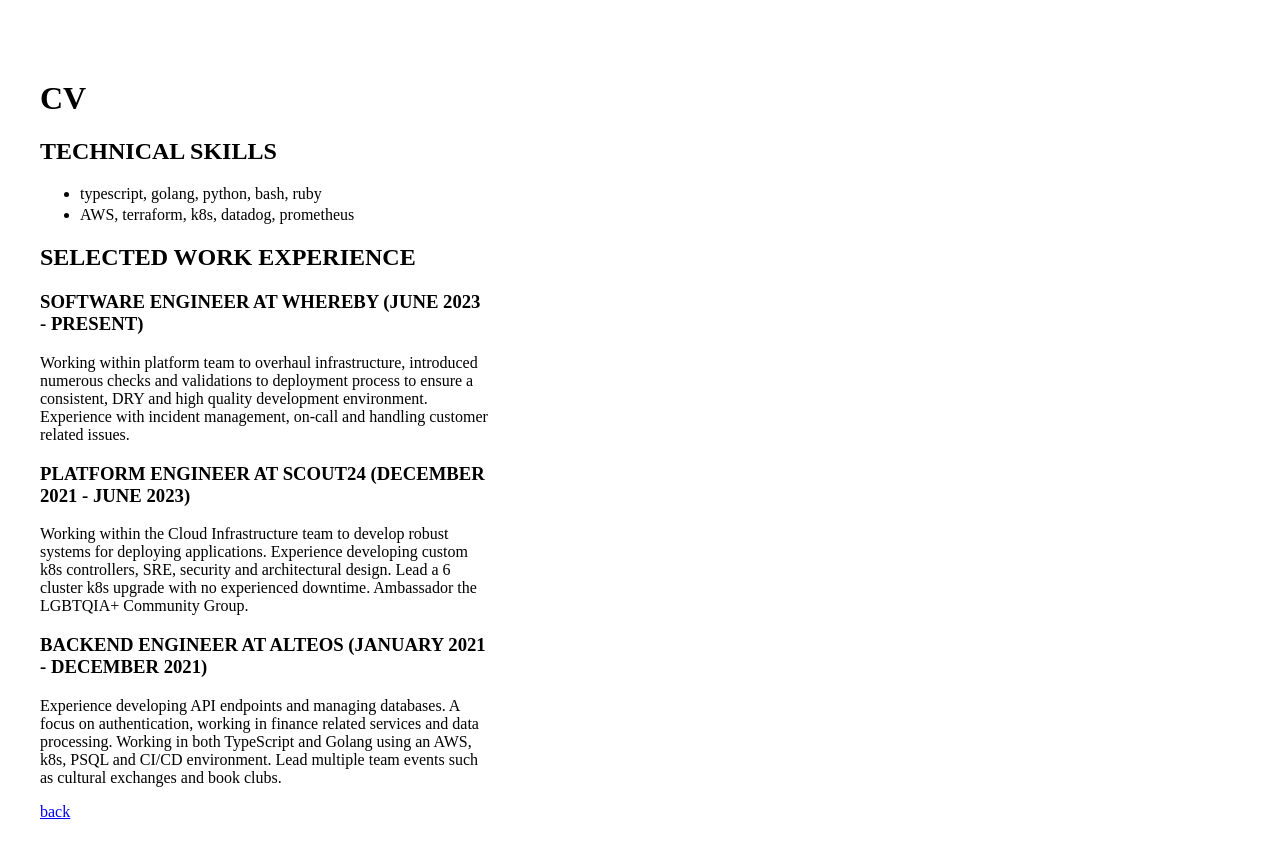
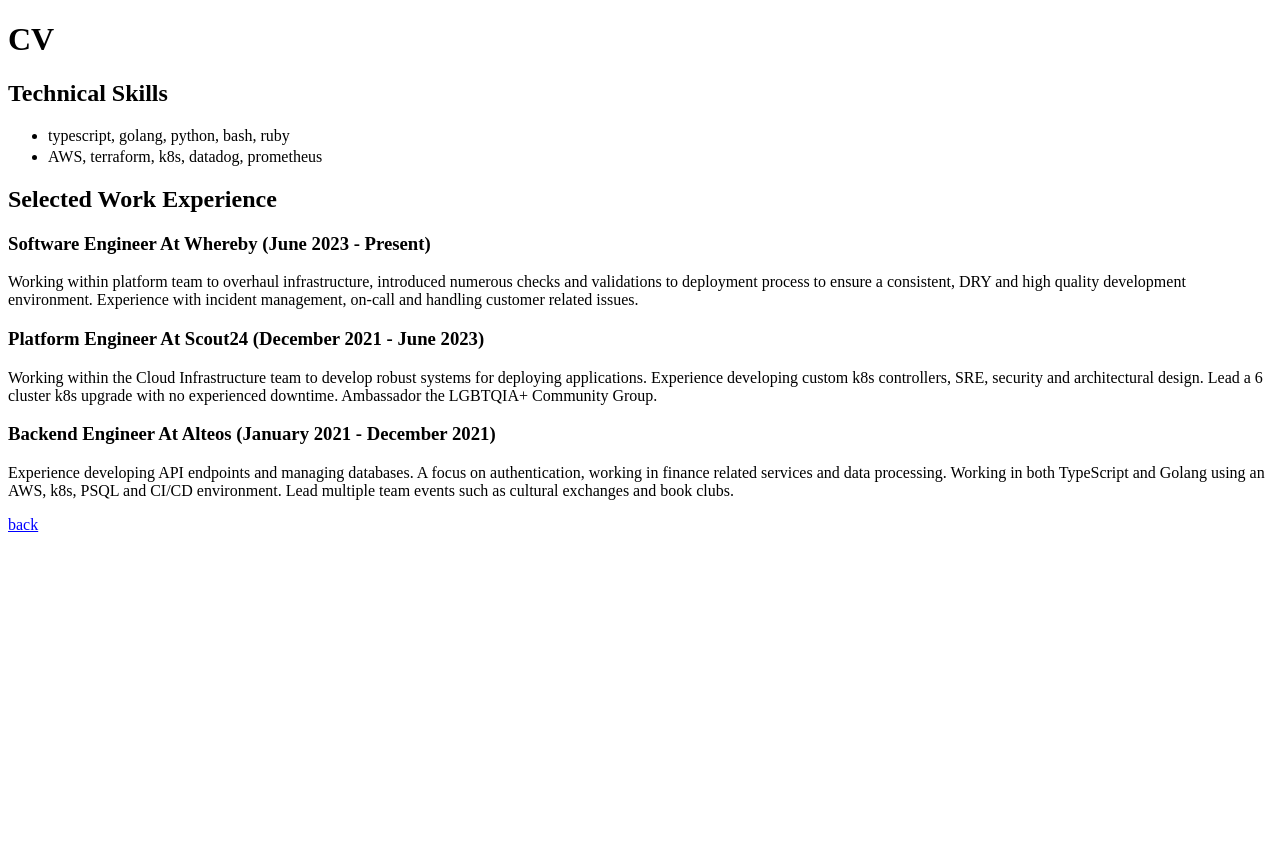
Before and after one commit to jsphwllng/jsphwllng.github.io, a Jekyll site: the page built from cv.md, in a window 1280 px wide. Shown: the top 858 px of the page. Built offline with Jekyll 4.4.1, drawn with Linux system fonts in a browser that asks for light colours.

Commit message:
Update styles.css

```diff
--- a/assets/css/styles.css
+++ b/assets/css/styles.css
@@ -76,13 +76,6 @@
          color: #516aec;
     }
      body {
-
-         max-width: 450px;
-         margin-top: 5rem;
-         margin-right: 2.5rem;
-         margin-bottom: 2rem;
-         margin-left: 2.5rem;
-
     }
      p {
 
@@ -106,15 +99,15 @@
     }
      h1 {
 
-         text-transform: uppercase;
-         text-transform: uppercase;
+         text-transform: capitalize;
+         text-transform: capitalize;
     }
      h2 {
 
-         text-transform: uppercase;
+         text-transform: capitalize;
     }
      h3 {
-         text-transform: uppercase;
+         text-transform: capitalize;
 
     }
 
```
